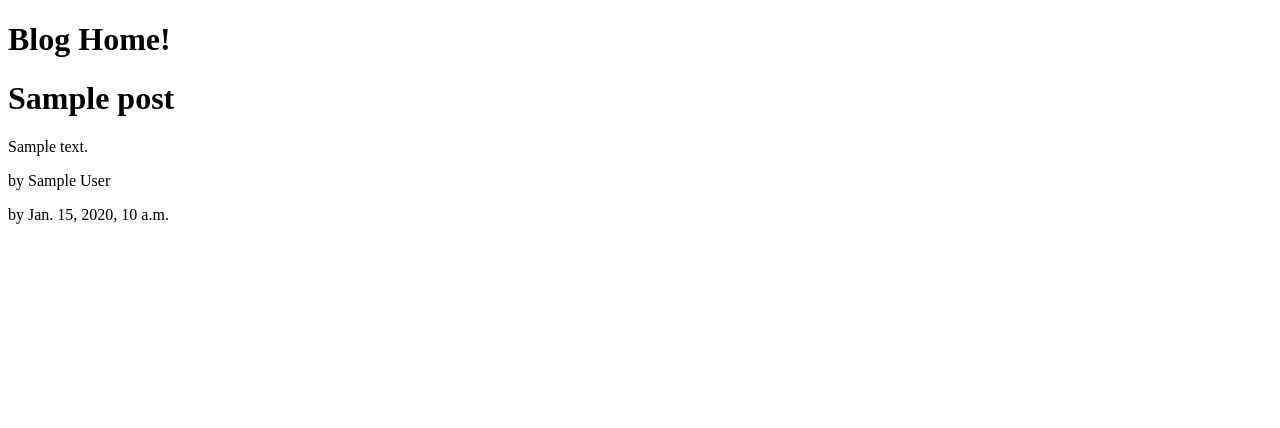
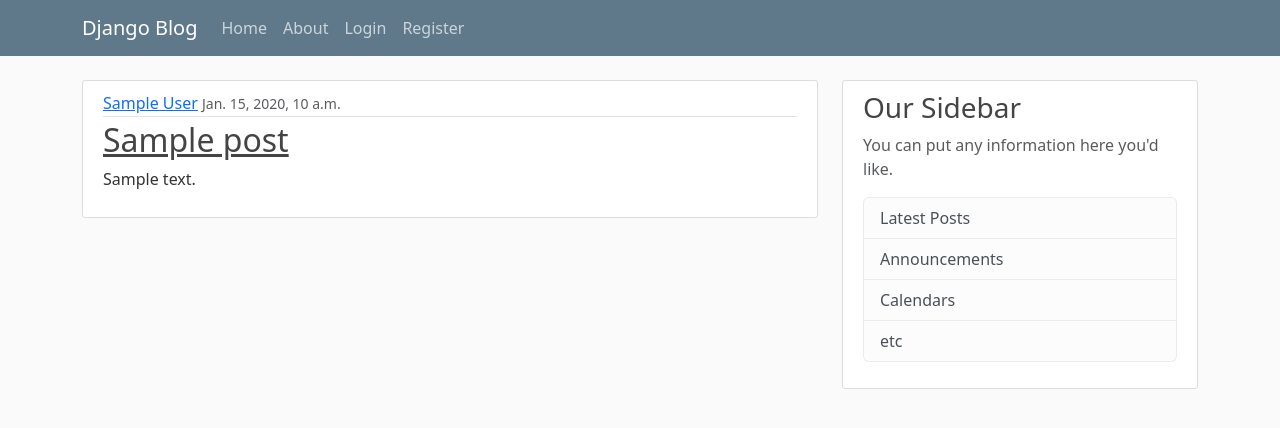
Before and after one commit to mislamfullstackdev/django-blog, a Django app: template blog/templates/blog/home.html in a window 1280 px wide. Shown: the top 428 px of the page. Run offline with Django 4.2, Linux system fonts and the light colour scheme; the template is opened without the code that fills it: most values are stand-ins (such as "Sample title", 1, 10 or a date in 2020).

Commit message:
Added basic design and templating of blog. added post dummy data, added bootstrap

```diff
--- /dev/null
+++ b/blog/static/blog/main.css
@@ -0,0 +1,84 @@
+body {
+    background: #fafafa;
+    color: #333333;
+    margin-top: 5rem;
+  }
+
+  h1, h2, h3, h4, h5, h6 {
+    color: #444444;
+  }
+
+  ul {
+    margin: 0;
+  }
+
+  .bg-steel {
+    background-color: #5f788a;
+  }
+
+  .site-header .navbar-nav .nav-link {
+    color: #cbd5db;
+  }
+
+  .site-header .navbar-nav .nav-link:hover {
+    color: #ffffff;
+  }
+
+  .site-header .navbar-nav .nav-link.active {
+    font-weight: 500;
+  }
+
+  .content-section {
+    background: #ffffff;
+    padding: 10px 20px;
+    border: 1px solid #dddddd;
+    border-radius: 3px;
+    margin-bottom: 20px;
+  }
+
+  .article-title {
+    color: #444444;
+  }
+
+  a.article-title:hover {
+    color: #428bca;
+    text-decoration: none;
+  }
+
+  .article-content {
+    white-space: pre-line;
+  }
+
+  .article-img {
+    height: 65px;
+    width: 65px;
+    margin-right: 16px;
+  }
+
+  .article-metadata {
+    padding-bottom: 1px;
+    margin-bottom: 4px;
+    border-bottom: 1px solid #e3e3e3
+  }
+
+  .article-metadata a:hover {
+    color: #333;
+    text-decoration: none;
+  }
+
+  .article-svg {
+    width: 25px;
+    height: 25px;
+    vertical-align: middle;
+  }
+
+  .account-img {
+    height: 125px;
+    width: 125px;
+    margin-right: 20px;
+    margin-bottom: 16px;
+  }
+
+  .account-heading {
+    font-size: 2.5rem;
+  }
--- /dev/null
+++ b/blog/templates/blog/base.html
@@ -0,0 +1,59 @@
+{% load static %}
+<!DOCTYPE html>
+<html lang="en">
+<head>
+    <meta charset="utf-8">
+    <meta name="viewport" content="width=device-width, initial-scale=1">
+    <link href="https://cdn.jsdelivr.net/npm/bootstrap@5.3.3/dist/css/bootstrap.min.css" rel="stylesheet" integrity="sha384-QWTKZyjpPEjISv5WaRU9OFeRpok6YctnYmDr5pNlyT2bRjXh0JMhjY6hW+ALEwIH" crossorigin="anonymous">
+    <link rel="stylesheet" type="text/css" href="{% static 'blog/main.css' %}">
+    {% if title %}
+        <title>Django Blog {{ title }}</title>
+    {% else %}
+        <title>Django Blog</title>
+    {% endif %}
+</head>
+<body>
+    <header class="site-header">
+        <nav class="navbar navbar-expand-md navbar-dark bg-steel fixed-top">
+          <div class="container">
+            <a class="navbar-brand mr-4" href="{% url 'blog-home' %}">Django Blog</a>
+            <button class="navbar-toggler" type="button" data-toggle="collapse" data-target="#navbarToggle" aria-controls="navbarToggle" aria-expanded="false" aria-label="Toggle navigation">
+            <span class="navbar-toggler-icon"></span>
+            </button>
+            <div class="collapse navbar-collapse" id="navbarToggle">
+              <div class="navbar-nav mr-auto">
+                <a class="nav-item nav-link" href="{% url 'blog-home' %}">Home</a>
+                <a class="nav-item nav-link" href="{% url 'blog-about' %}">About</a>
+              </div>
+              <!-- Navbar Right Side -->
+              <div class="navbar-nav">
+                <a class="nav-item nav-link" href="#">Login</a>
+                <a class="nav-item nav-link" href="#">Register</a>
+              </div>
+            </div>
+          </div>
+        </nav>
+    </header>
+    <main role="main" class="container">
+        <div class="row">
+          <div class="col-md-8">
+            {% block content %}{% endblock %}
+          </div>
+          <div class="col-md-4">
+            <div class="content-section">
+              <h3>Our Sidebar</h3>
+              <p class='text-muted'>You can put any information here you'd like.
+                <ul class="list-group">
+                  <li class="list-group-item list-group-item-light">Latest Posts</li>
+                  <li class="list-group-item list-group-item-light">Announcements</li>
+                  <li class="list-group-item list-group-item-light">Calendars</li>
+                  <li class="list-group-item list-group-item-light">etc</li>
+                </ul>
+              </p>
+            </div>
+          </div>
+        </div>
+    </main>
+    <script src="https://cdn.jsdelivr.net/npm/bootstrap@5.3.3/dist/js/bootstrap.bundle.min.js" integrity="sha384-YvpcrYf0tY3lHB60NNkmXc5s9fDVZLESaAA55NDzOxhy9GkcIdslK1eN7N6jIeHz" crossorigin="anonymous"></script>
+</body>
+</html>
--- a/blog/templates/blog/home.html
+++ b/blog/templates/blog/home.html
@@ -1,17 +1,15 @@
-<!DOCTYPE html>
-<html lang="en">
-<head>
-    <meta charset="UTF-8">
-    <meta name="viewport" content="width=device-width, initial-scale=1.0">
-    <title>Home</title>
-</head>
-<body>
-    <h1>Blog Home!</h1>
+{% extends 'blog/base.html' %}
+{% block content %}
     {% for post in posts %}
-    <h1>{{post.title}}</h1>
-    <p>{{post.content}}</p>
-    <p>by {{post.author}}</p>
-    <p>by {{post.date_posted}}</p>
+        <article class="media content-section">
+            <div class="media-body">
+                <div class="article-metadata">
+                    <a class="mr-2" href="#">{{ post.author }}</a>
+                    <small class="text-muted">{{ post.data_posted }}</small>
+                </div>
+                <h2><a href="#" class="article-title">{{ post.title }}</a></h2>
+                <p class="article-content">{{ post.content }}</p>
+            </div>
+        </article>
     {%endfor%}
-</body>
-</html>
+{% endblock content %}
--- a/blog/views.py
+++ b/blog/views.py
@@ -25,4 +25,4 @@ def home(request):
     return render(request, 'blog/home.html', context)
 
 def about(request):
-    return render(request, 'blog/about.html')
+    return render(request, 'blog/about.html', {'title' : 'about'})
```
Also changed, not shown: blog/templates/blog/about.html (+4 -10 lines).
